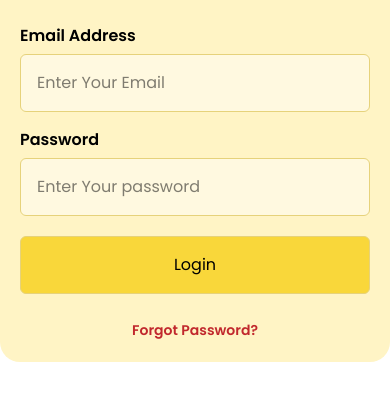
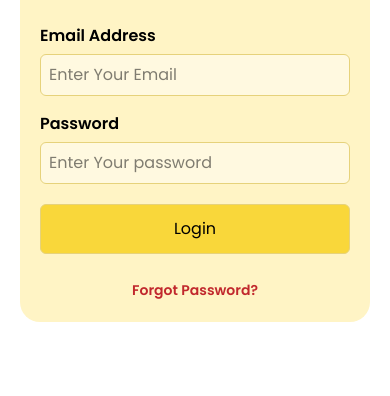
Before and after one commit to NilPatel1204/Pushthisanskar-Dham, a website: page src/login.html in a window 390 px wide. Shown: the part 448-844 px from the top of the page. Drawn offline with nearby package versions, Linux system fonts and the light colour scheme.

Commit message:
pushtisanskar dham

```diff
--- a/src/login.html
+++ b/src/login.html
@@ -282,7 +282,7 @@
                 <source src="https://tecdn.b-cdn.net/img/video/Tropical.mp4" type="video/mp4" />
             </video>
 
-            <div class="bg-[#FFF4C5] mt-10 lg:mt-0 rounded-[20px] p-5 lg:p-[30px] space-y-10 w-fit lg:absolute lg:top-1/6 lg:right-50">
+            <div class="bg-[#FFF4C5] mx-5 my-10 lg:m-0 rounded-[20px] p-5 lg:p-[30px] space-y-10 w-fit lg:absolute lg:top-1/6 lg:right-50">
                 <div class="justify-items-center text-center">
                     <p class="capitalize text-lg lg:text-xl font-semibold">Welcome to</p>
                     <img src="../assets/pushtisanskar-dham-logo.webp" alt="pushtisanskar-dham">
@@ -292,17 +292,17 @@
                         <div class="space-y-4">
                             <div class="space-y-1.5">
                                 <p class="font-semibold">Email Address</p>
-                                <input type="email" name="email" placeholder="Enter Your Email" class="bg-[#FFF9E0] p-4 outlnie-none border border-[#E6D27B] rounded-md" required />
+                                <input type="email" name="email" placeholder="Enter Your Email" class="bg-[#FFF9E0] w-full p-2 lg:p-4 outlnie-none border border-[#E6D27B] rounded-md" required />
                             </div>
                             <div class="space-y-1.5">
                                 <p class="font-semibold">Password</p>
-                                <input type="password" name="password" placeholder="Enter Your password" class="bg-[#FFF9E0] p-4 outlnie-none border border-[#E6D27B] rounded-md" required />
+                                <input type="password" name="password" placeholder="Enter Your password" class="bg-[#FFF9E0] w-full p-2 lg:p-4 outlnie-none border border-[#E6D27B] rounded-md" required />
                             </div>
                         </div>
-                        <button class="border border-[#E6D27B] rounded-md w-full bg-[#F9D73A] p-4  transition-all duration-300 ease-in-out">Login</button>
+                        <button class="border border-[#E6D27B] rounded-md w-full bg-[#F9D73A] p-3 lg:p-4  transition-all duration-300 ease-in-out">Login</button>
                     </div>
-                    <div class="w-full text-center mx-auto">
-                        <a href="" class="text-[#C1282D] w-full font-semibold text-sm ">Forgot Password?</a>
+                    <div class="lg:w-full text-center mx-auto">
+                        <a href="" class="text-[#C1282D] lg:w-full font-semibold text-sm ">Forgot Password?</a>
                     </div>
 
                 </div>
```
Also changed, not shown: src/output.css.
